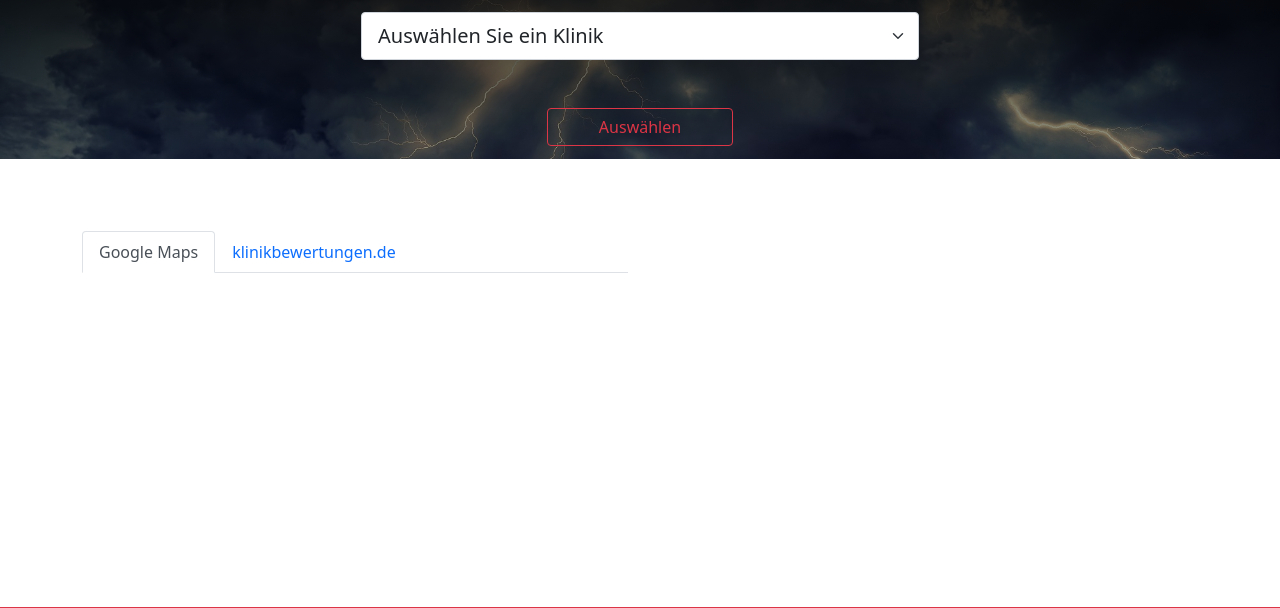
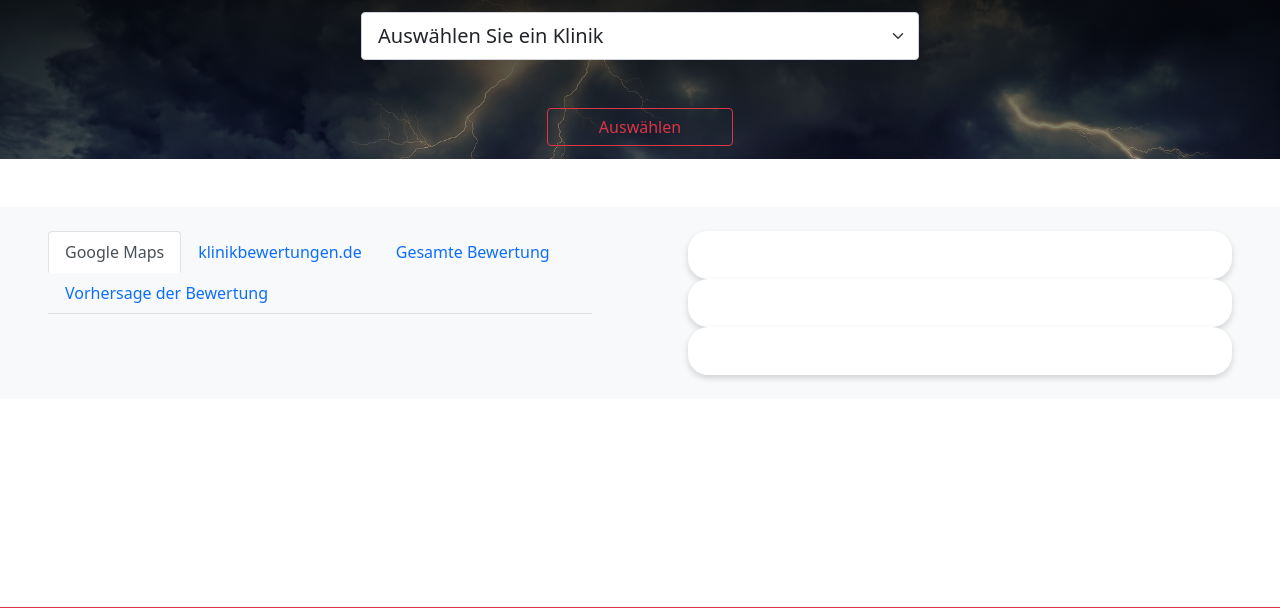
Before and after one commit to ablmz/AbschlussProject-EndToEnd-DS-Project-, a Flask app: template web-seite/templates/ergebnisse.html in a window 1280 px wide. Shown: the part 139-747 px from the top of the page. Run offline with Flask 2, Linux system fonts and the light colour scheme; the template is opened without the code that fills it, so the values that code supplies are empty; some libraries are stand-ins or nearby versions.

Commit message:
gesamte bewertung wurde addiert

```diff
--- a/web-seite/static/css/index.css
+++ b/web-seite/static/css/index.css
@@ -15,3 +15,9 @@
 .paddingSection{
     padding: 100px 0;
 }
+.bdr{
+    border-radius: 20px;
+    -webkit-box-shadow: 0 3px 6px 0 rgba(0, 0, 0, 0.16);
+            box-shadow: 0 3px 6px 0 rgba(0, 0, 0, 0.16);
+    background-color: #ffffff;
+}
--- a/web-seite/templates/ergebnisse.html
+++ b/web-seite/templates/ergebnisse.html
@@ -73,7 +73,7 @@
             </div>
         </div>
     </section>
-    <section>
+    <section >
         <div class="container">
             <!-- Name der Klinik -->
             <h2 class="display-5 text-danger my-5">
@@ -86,10 +86,10 @@
     </section>
 
     <!-- Ergebnisse -->
-    <section style="min-height: 50vh;">
-        <div class="container">
-            <div class="row">
-                <div class="col-6 py-4">
+    <section style="min-height: 50vh;" >
+        <div class="container-fluid">
+            <div class="row bg-light">
+                <div class="col-6 py-4 px-5">
                     <ul class="nav nav-tabs mb-4" id="myTab" role="tablist">
                         <li class="nav-item" role="presentation">
                             <button class="nav-link active" id="google-tab" data-bs-toggle="tab"
@@ -101,13 +101,23 @@
                                 type="button" role="tab" aria-controls="klinik"
                                 aria-selected="false">klinikbewertungen.de</button>
                         </li>
+                        <li class="nav-item" role="presentation">
+                            <button class="nav-link" id="gesamt-tab" data-bs-toggle="tab" data-bs-target="#gesamt"
+                                type="button" role="tab" aria-controls="gesamt"
+                                aria-selected="false">Gesamte Bewertung</button>
+                        </li>
+                        <li class="nav-item" role="presentation">
+                            <button class="nav-link" id="klinik-tab" data-bs-toggle="tab" data-bs-target="#vorhersage"
+                                type="button" role="tab" aria-controls="vorhersage"
+                                aria-selected="false">Vorhersage der Bewertung</button>
+                        </li>
 
                     </ul>
                     <div class="tab-content" id="myTabContent">
                         <div class="tab-pane fade show active" id="google" role="tabpanel" aria-labelledby="google-tab">
                             {% if gInfos %}
                                 {% for info in gInfos %}
-                                    <div class="card mb-3 col-12 border-0">
+                                    <div class="card mb-4 col-11 border-0 bdr">
 
                                         <div class="card-body">
                                             <h5 class="card-title text-danger text-uppercase">Bewertung-</h5>
@@ -119,9 +129,10 @@
                                                             class="far fa-thumbs-up mx-2 text-dark"></i>{{info[2]}}</small></p>
                                                 <p class="card-text mb-0"><small class="text-muted">{{info[3]}}</small></p>
                                             </div>
-                                            <p class="card-text mb-0"><small class="text-muted">Diese Bewertung wurde nach
-                                                    TextBlobDE als {{info[4]}} wahrgenommen. </small></p>
-                                            <hr class="text-muted">
+                                            <p class="card-text mb-0 bg-warning px-4"><small class="text-dark">Diese Bewertung wurde nach
+                                                    TextBlobDE als {{info[4]}} wahrgenommen. </small>
+                                            </p>
+
                                         </div>
                                     </div>
                                 {% endfor%}
@@ -131,7 +142,7 @@
                         <div class="tab-pane fade " id="klinik" role="tabpanel" aria-labelledby="klinik-tab">
                             {% if kInfos %}
                                 {% for info in kInfos %}
-                                    <div class="card mb-3 col-12 border-0">
+                                    <div class="card mb-3 col-11 border-0 bdr">
 
                                         <div class="card-body">
                                             <h5 class="card-title text-danger text-uppercase">{{ info[0] }}</h5>
@@ -143,35 +154,71 @@
                                                 <p class="card-text mb-0"><small class="text-muted">{{ info[4] }}</small></p>
                                                 <p class="card-text mb-0"><small class="text-muted">{{ info[5] }}</small></p>
                                             </div>
-                                            <p class="card-text mb-0"><small class="text-muted">Diese Bewertung wurde nach
-                                                    TextBlobDE als {{info[6]}} wahrgenommen. </small></p>
-                                            <hr class="text-muted">
+                                            <p class="card-text mb-0 bg-success px-2"><small class="text-white">Diese Bewertung wurde nach
+                                                    TextBlobDE als {{info[6]}} wahrgenommen. </small>
+                                            </p>
                                         </div>
                                     </div>
                                 {% endfor %}
                             {% endif %}
                         </div>
 
+                        <div class="tab-pane fade " id="gesamt" role="tabpanel" aria-labelledby="gesamt-tab">
+                            <div class="bdr p-3 mb-4">
+                                <img src="../static/img/Images/g_sentiment_gesamt.jpeg"  class="col-12" alt="gesamte Bewertung">
+                            </div>
+                            <div class="bdr p-3">
+                                <img src="../static/img/Images/k_sentiment_gesamt.jpeg" class="col-12" alt="gesamte Bewertung">
+                            </div>
+                        </div>
+
+                        <div class="tab-pane fade " id="vorhersage" role="tabpanel" aria-labelledby="vorhersage-tab">
+                            <div class="col-lg-8 text-center ">
+
+                                <form class="row mx-auto">
+
+                                  <h2 class="fs-4 text-danger my-2 text-center">Bitte geben Sie einen Text ein...</h2>
+
+                                  <div class="col-12 py-5">
+                                    <div class="input-group">
+                                      <div class="input-group-text rounded-0 bg-danger border-danger text-white">
+                                      </div>
+                                      <textarea class="form-control rounded-0 border-danger text-white bg-transparent"
+                                        placeholder="Ihre text werde sentiment analyse *" rows="6" required></textarea>
+                                    </div>
+                                  </div>
+
+                                  <div class="d-grid">
+                                    <button class="btn btn-outline-danger rounded-0 text-uppercase" type="submit">
+                                      SEND MESSAGE
+                                    </button>
+                                  </div>
+
+                                </form>
+                              </div>
+                        </div>
+
+
                     </div>
                 </div>
-                <div class="col-6 py-4">
-                    <div class="container py-4 border-secondary">
+                <div class="col-6 py-4 px-5">
+                    <div class="container py-4 bdr">
                         {% if gPieChart %}
-                        <h2 class="fs-4 text-danger text-uppercase">Das Prozent der Google Kommentare</h2>
+                        <h2 class="fs-4 text-danger text-uppercase text-center mb-4">Das Prozent der Google Kommentare</h2>
                         <img src="{{gPieChart}}" alt="Klinik Pie Chart" class="col-12">
                         {% endif %}
 
                     </div>
-                    <div class="container py-4">
+                    <div class="container py-4 bdr">
                         {% if gWordCloud %}
-                        <h2 class="fs-4 text-danger text-uppercase">Word Cloud für die Google Kommentare</h2>
+                        <h2 class="fs-4 text-danger text-uppercase text-center mb-4">Word Cloud für die Google Kommentare</h2>
                         <img src="{{gWordCloud}}" alt="Klinik WordCloud" class="col-12">
                         {% endif %}
 
                     </div>
-                    <div class="container py-4">
+                    <div class="container py-4 bdr">
                         {% if kWordCloud %}
-                        <h2 class="fs-4 text-danger text-uppercase">Word Cloud für die Klinicbewertung.de Kommentare</h2>
+                        <h2 class="fs-4 text-danger text-uppercase text-center mb-4">Word Cloud für die Klinicbewertung.de Kommentare</h2>
                         <img src="{{kWordCloud}}" alt="Klinik WordCloud" class="col-12">
                         {% endif %}
 
```
Also changed, not shown: web-seite/static/img/Images/g_sentiment_gesamt.jpeg (added), web-seite/static/img/Images/k_sentiment_gesamt.jpeg (added).
